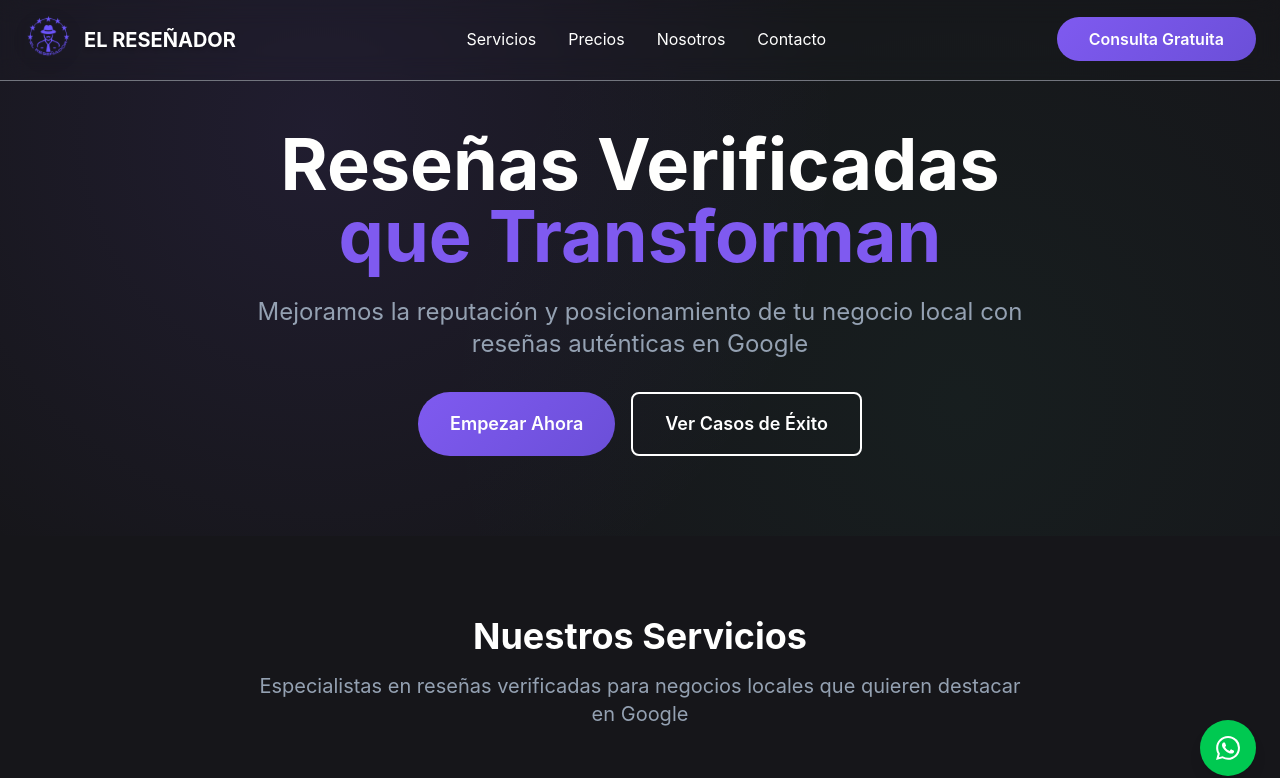
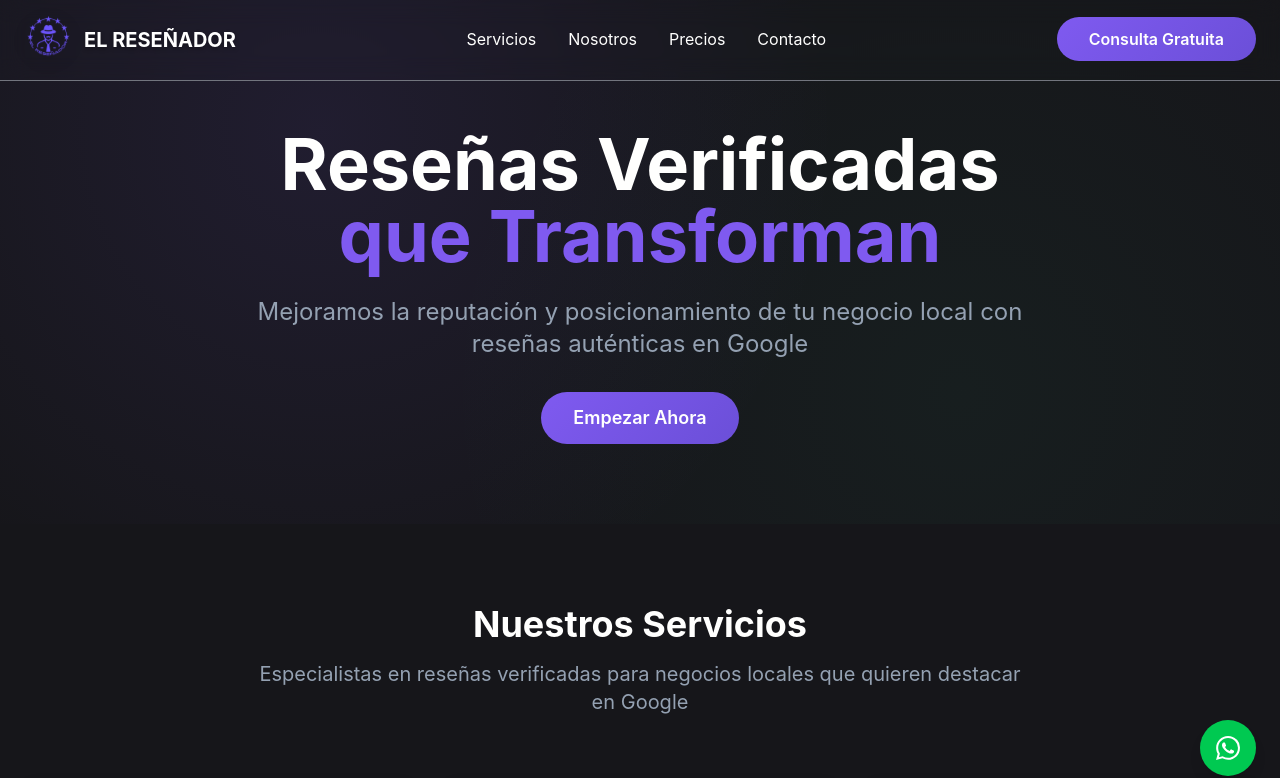
Before and after one commit to AXELRAYO990/ElRESENADOR, a React (Vite) app: page / in a window 1280 px wide. Shown: the top 778 px of the page. Built offline with nearby package versions, Linux system fonts and the light colour scheme.

Commit message:
Corregido orden de navbar para coincidir con secciones y eliminado botón 'Ver Casos de Éxito' de hero section

```diff
--- a/src/App.tsx
+++ b/src/App.tsx
@@ -27,8 +27,8 @@ function App() {
             {/* Desktop Navigation */}
             <div className="hidden md:flex items-center space-x-8">
               <a href="#servicios" className="hover:text-gray-300 transition-colors nav-link-elegant">Servicios</a>
+              <a href="#nosotros" className="hover:text-gray-300 transition-colors nav-link-elegant">Nosotros</a>
               <a href="#precios" className="hover:text-gray-300 transition-colors nav-link-elegant">Precios</a>
-              <a href="#nosotros" className="hover:text-gray-300 transition-colors nav-link-elegant">Nosotros</a>
               <a href="#contacto" className="hover:text-gray-300 transition-colors nav-link-elegant">Contacto</a>
             </div>
 
@@ -62,18 +62,18 @@ function App() {
                 Servicios
               </a>
               <a
+                href="#nosotros"
+                className="block py-2 px-4 rounded-lg hover:bg-white/10 transition-colors nav-link-elegant"
+                onClick={closeMenu}
+              >
+                Nosotros
+              </a>
+              <a
                 href="#precios"
                 className="block py-2 px-4 rounded-lg hover:bg-white/10 transition-colors nav-link-elegant"
                 onClick={closeMenu}
               >
                 Precios
-              </a>
-              <a
-                href="#nosotros"
-                className="block py-2 px-4 rounded-lg hover:bg-white/10 transition-colors nav-link-elegant"
-                onClick={closeMenu}
-              >
-                Nosotros
               </a>
               <a
                 href="#contacto"
@@ -109,13 +109,10 @@ function App() {
             <p className="text-xl md:text-2xl text-paragraph mb-8 max-w-3xl mx-auto">
               Mejoramos la reputación y posicionamiento de tu negocio local con reseñas auténticas en Google
             </p>
-                                    <div className="flex flex-col sm:flex-row gap-4 justify-center">
+                                    <div className="flex justify-center">
                           <a href="https://wa.me/34632425771?text=Hola,%20me%20interesa%20una%20consulta%20gratuita%20para%20mejorar%20mi%20reputación%20online" target="_blank" rel="noopener noreferrer" className="btn-elegant text-lg font-semibold text-center flex items-center justify-center">
                             Empezar Ahora
                           </a>
-                          <button className="border-2 border-white text-white px-8 py-4 rounded-lg text-lg font-semibold hover:bg-white hover:text-black transition-colors hover-elegant">
-                            Ver Casos de Éxito
-                          </button>
                         </div>
           </div>
         </div>
```
